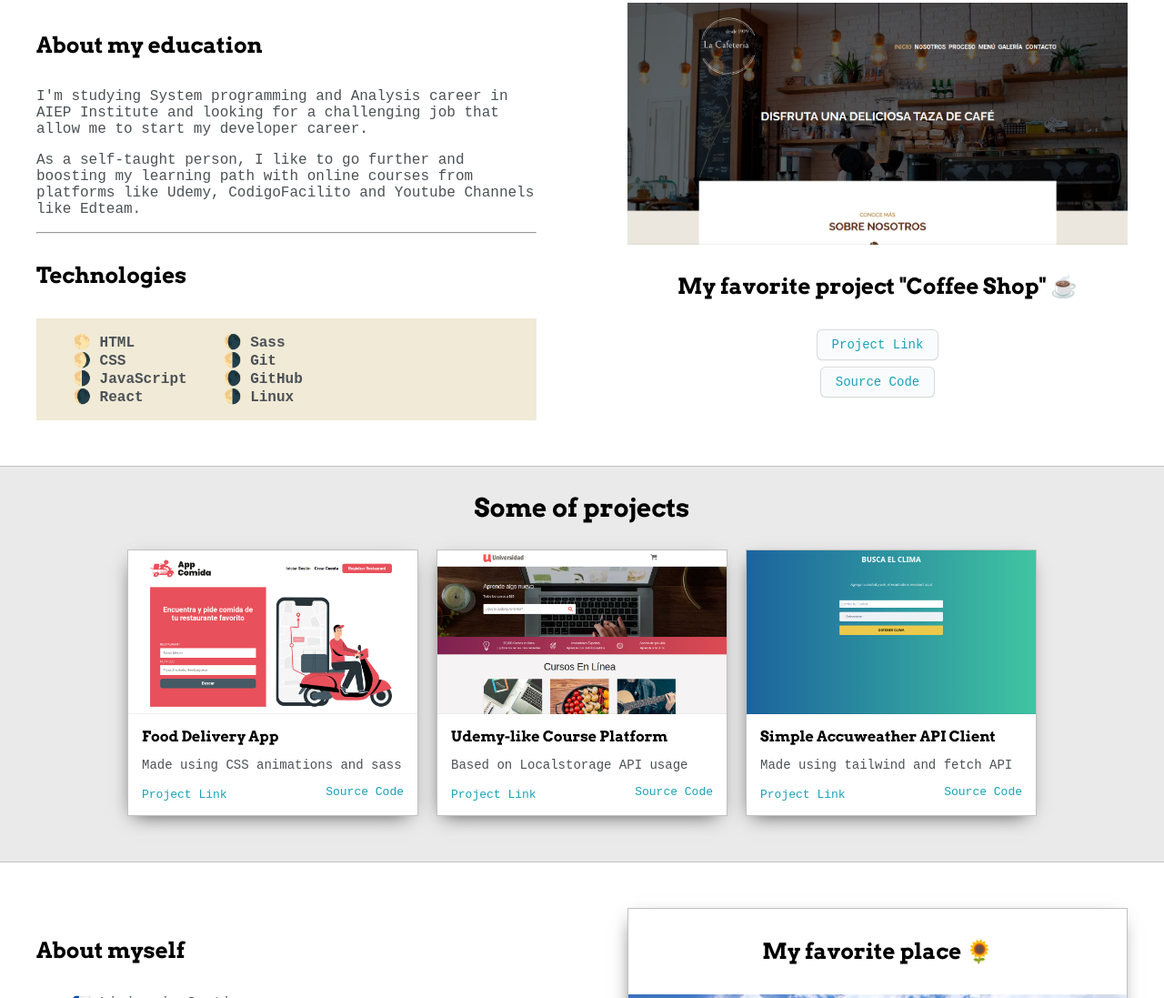
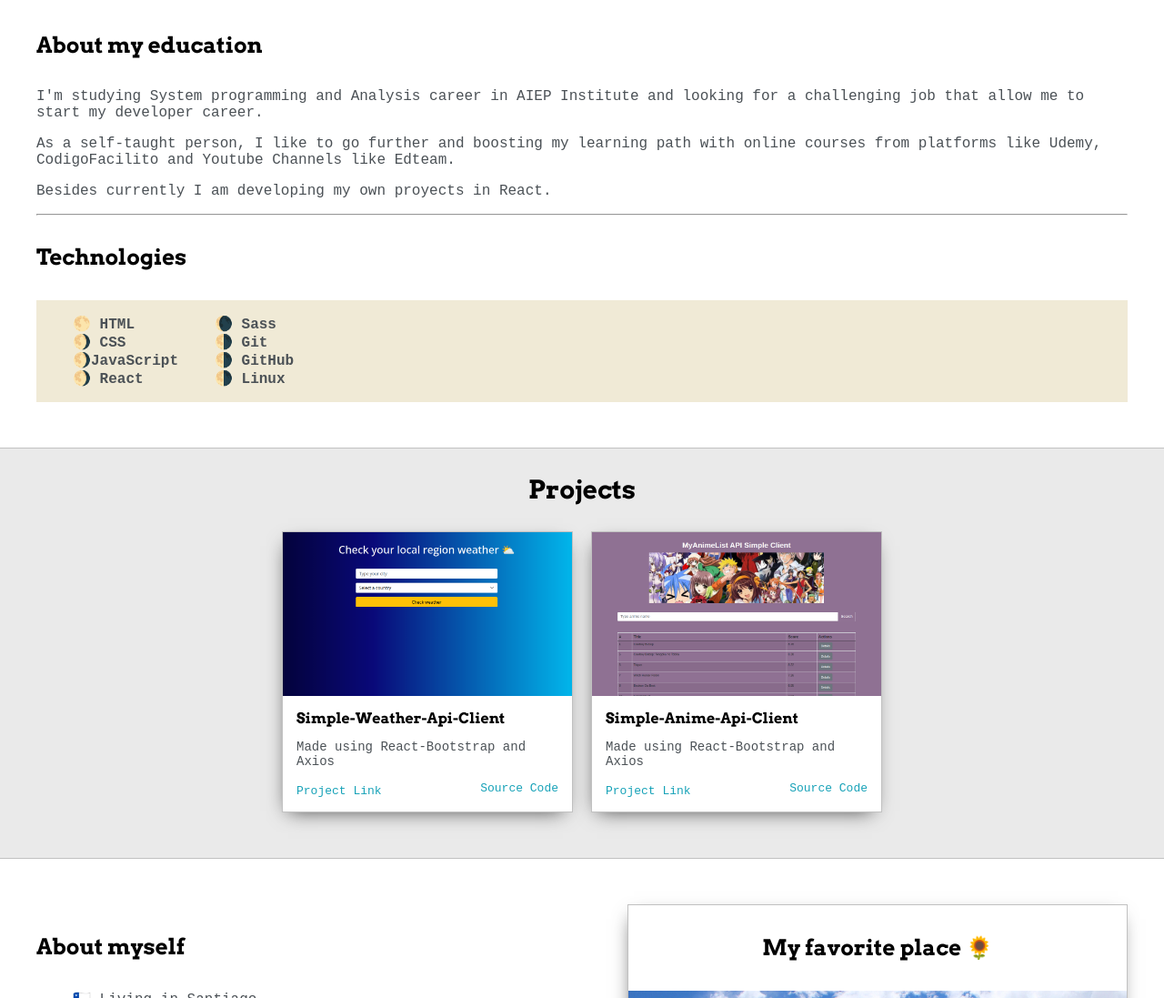
Before and after one commit to noskymunzen/portfolio, a plain HTML site: page index.html in a window 1280 px wide. Shown: the part 726-1823 px from the top of the page at 91% size. Drawn offline with Linux system fonts and the light colour scheme; a web font is replaced by a local one.

Commit message:
feat: adds new projects

```diff
--- a/index.html
+++ b/index.html
@@ -88,6 +88,7 @@
 
 					<p>As a self-taught person, I like to go further and boosting my learning path with online courses
 						from platforms like Udemy, CodigoFacilito and Youtube Channels like Edteam.</p>
+					<p>Besides currently I am developing my own proyects in React.</p>
 					<hr>
 
 					<h4>Technologies</h4>
@@ -96,46 +97,37 @@
 						<ul>
 							<li>🌕 HTML</li>
 							<li>🌖 CSS</li>
-							<li>🌗 JavaScript</li>
-							<li>🌘 React</li>
+							<li>🌖JavaScript</li>
+							<li>🌖 React</li>
 						</ul>
 
 						<ul>
 							<li>🌘 Sass</li>
 							<li>🌗 Git</li>
-							<li>🌘 GitHub</li>
+							<li>🌗  GitHub</li>
 							<li>🌗 Linux</li>
 						</ul>
 					</div>
 				</div>
-				<div class="project-links">
-					<img id="project_img" src="images/cafeteria.png">
-					<h4>My favorite project "Coffee Shop" ☕ </h4>
-					<a class="button" target="_blank" href="https://noskymunzen.github.io/project-cafeteria/">Project
-						Link </a>
-					<a class="button" target="_blank" href="https://github.com/noskymunzen/project-cafeteria">Source
-						Code </a>
-					<br>
-				</div>
-			</div>
+
 
 		</div>
 	</section>
 
 	<section class="s1">
 		<div class="main-container">
-			<h3 style="text-align: center;">Some of projects</h3>
+			<h3 style="text-align: center;">Projects</h3>
 
 			<div class="post-wrapper">
 
 				<div>
 					<div class="post">
-						<img class="thumbnail" src="images/appcomida.png">
+						<img class="thumbnail" src="images/weather.png">
 						<div class="post-preview">
-							<h6 class="post-title">Food Delivery App</h6>
-							<p class="post-intro">Made using CSS animations and sass</p>
-							<a href="https://noskymunzen.github.io/project-Appcomida/">Project Link</a>
-							<a class="float-right" href="https://github.com/noskymunzen/project-Appcomida">Source
+							<h6 class="post-title">Simple-Weather-Api-Client</h6>
+							<p class="post-intro">Made using React-Bootstrap and Axios</p>
+							<a href="https://noskymunzen.github.io/React-Weather-Api-Client/">Project Link</a>
+							<a class="float-right" href="https://github.com/noskymunzen/React-Weather-Api-Client">Source
 								Code</a>
 						</div>
 					</div>
@@ -143,32 +135,18 @@
 
 				<div>
 					<div class="post">
-						<img class="thumbnail" src="images/carritodecompras.png">
+						<img class="thumbnail" src="images/anime.png">
 						<div class="post-preview">
-							<h6 class="post-title">Udemy-like Course Platform</h6>
-							<p class="post-intro">Based on Localstorage API usage</p>
-							<a href="https://noskymunzen.github.io/project-carritoCompras-LocalStorage/">Project
+							<h6 class="post-title">Simple-Anime-Api-Client</h6>
+							<p class="post-intro">Made using React-Bootstrap and Axios</p>
+							<a href="https://noskymunzen.github.io/React-Jikan-Client-/">Project
 								Link</a>
 							<a class="float-right"
-								href="https://github.com/noskymunzen/project-carritoCompras-LocalStorage">Source
+								href="https://github.com/noskymunzen/React-Jikan-Client-">Source
 								Code</a>
 						</div>
 					</div>
 				</div>
-
-				<div>
-					<div class="post">
-						<img class="thumbnail" src="images/climaApi.png">
-						<div class="post-preview">
-							<h6 class="post-title">Simple Accuweather API Client</h6>
-							<p class="post-intro">Made using tailwind and fetch API</p>
-							<a href="https://noskymunzen.github.io/project-clima-fetch-API/">Project Link</a>
-							<a class="float-right" href="https://github.com/noskymunzen/project-clima-fetch-API">Source
-								Code</a>
-						</div>
-					</div>
-				</div>
-
 			</div>
 		</div>
 	</section>
```
Also changed, not shown: images/anime.png (added), images/weather.png (added).
